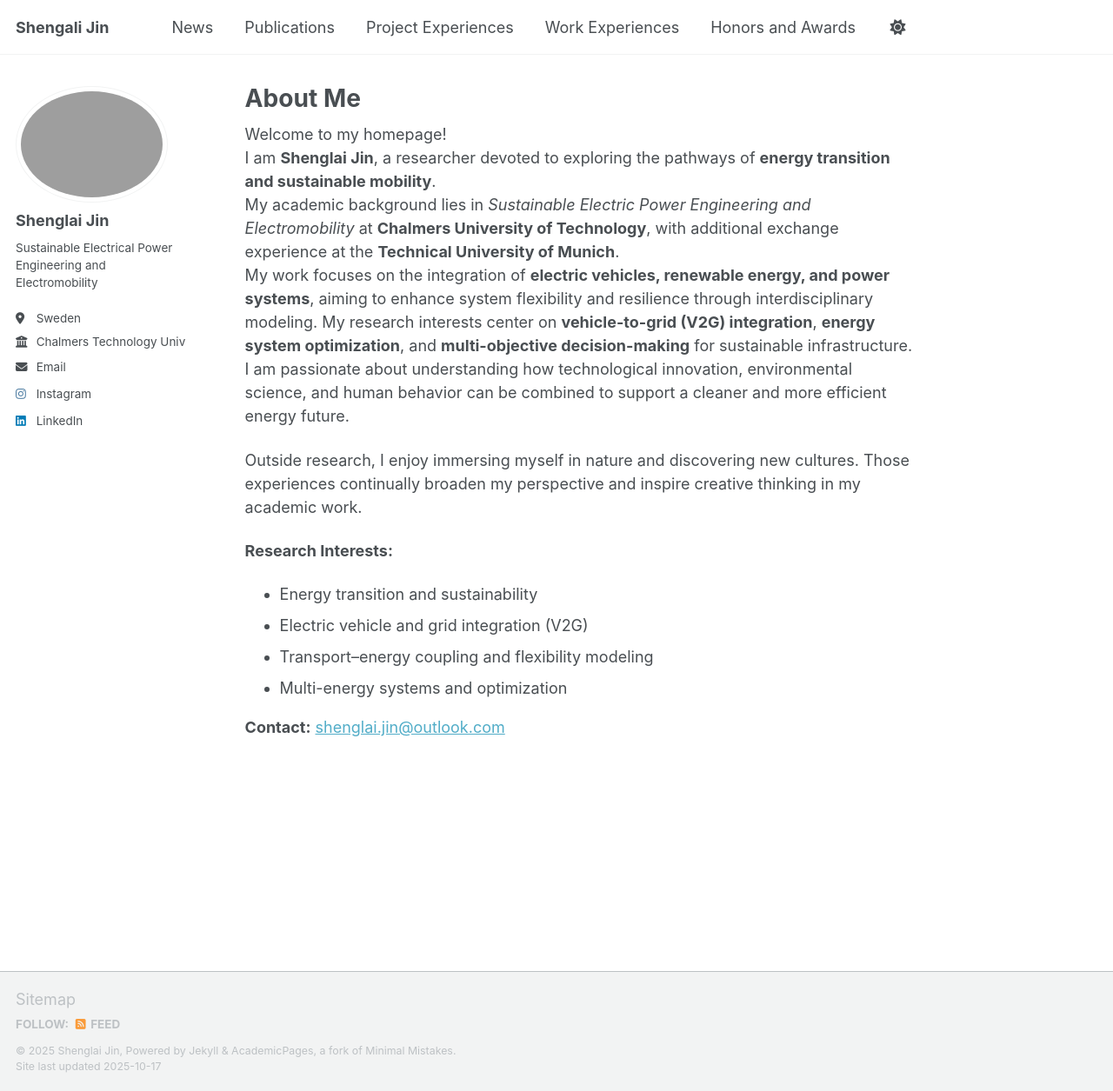
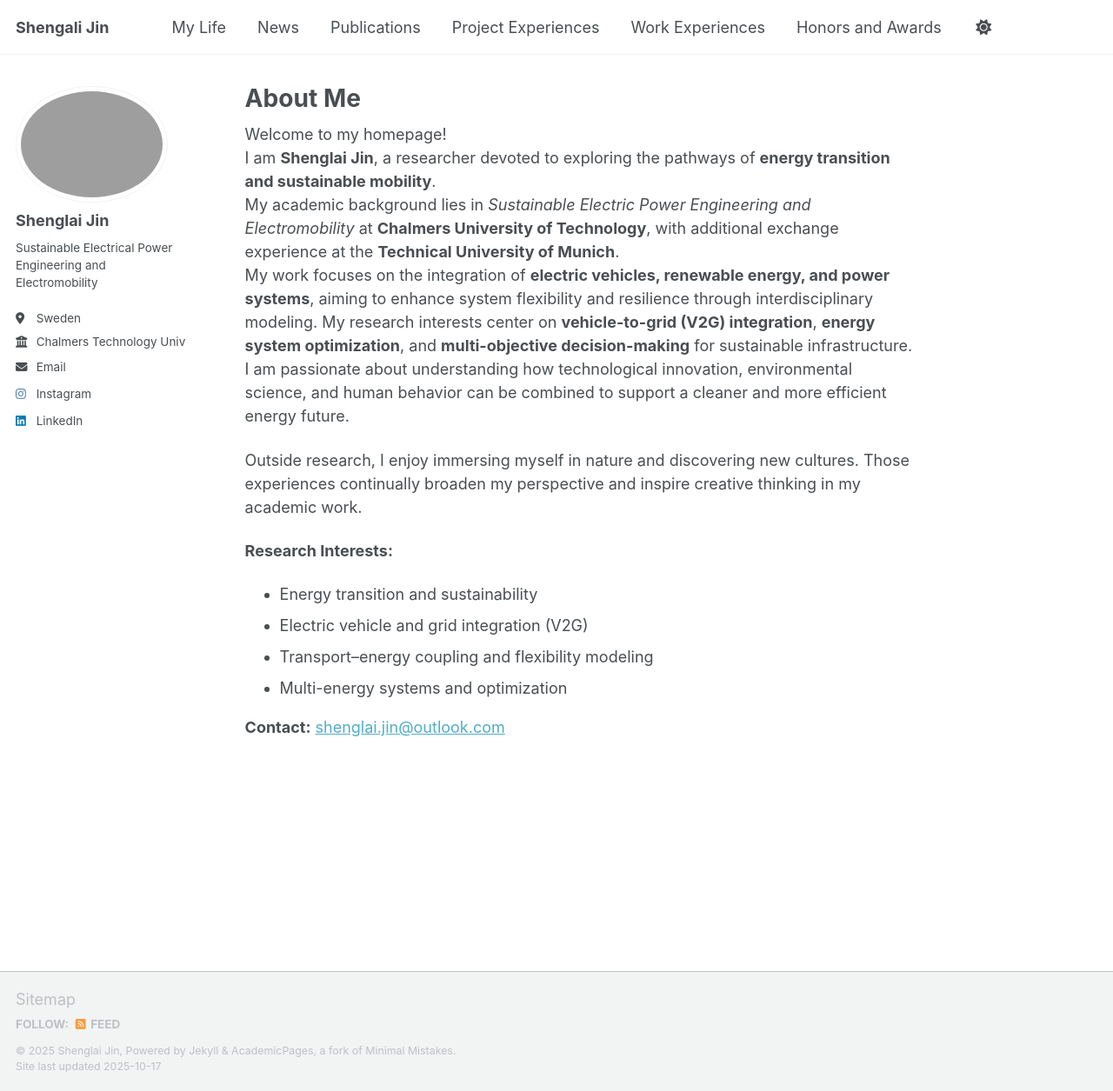
Before and after one commit to shenglaijin1999/shenglaijin1999.github.io, a Jekyll site: the page built from _pages/about.md, in a window 1280 px wide and 1255 px high. Shown: the whole window at 87% size. Built offline with Jekyll 4.4.1, drawn with Linux system fonts in a browser that asks for light colours; a script that is not in the unit is left out.

Commit message:
Update navigation.yml

```diff
--- a/_data/navigation.yml
+++ b/_data/navigation.yml
@@ -8,6 +8,9 @@
 #      Markdown formatted page while the second is generated using JSON.
 
 main:
+  - title: "My Life"
+    url: /lifes/
+
   - title: "News"
     url: /news/
 
```
